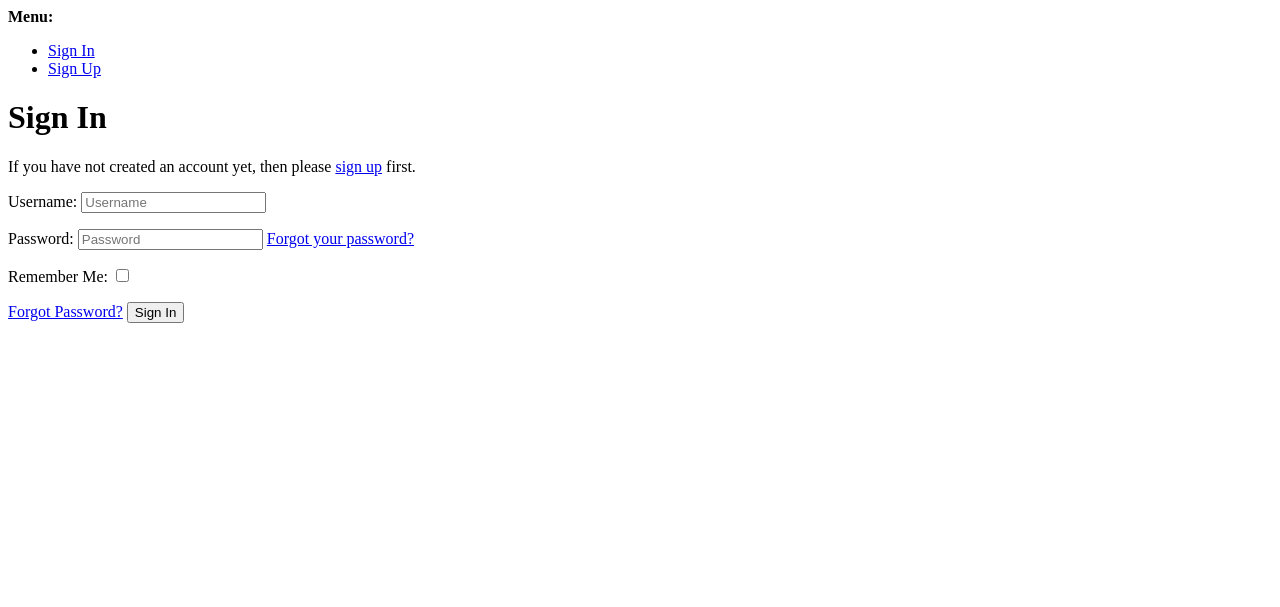
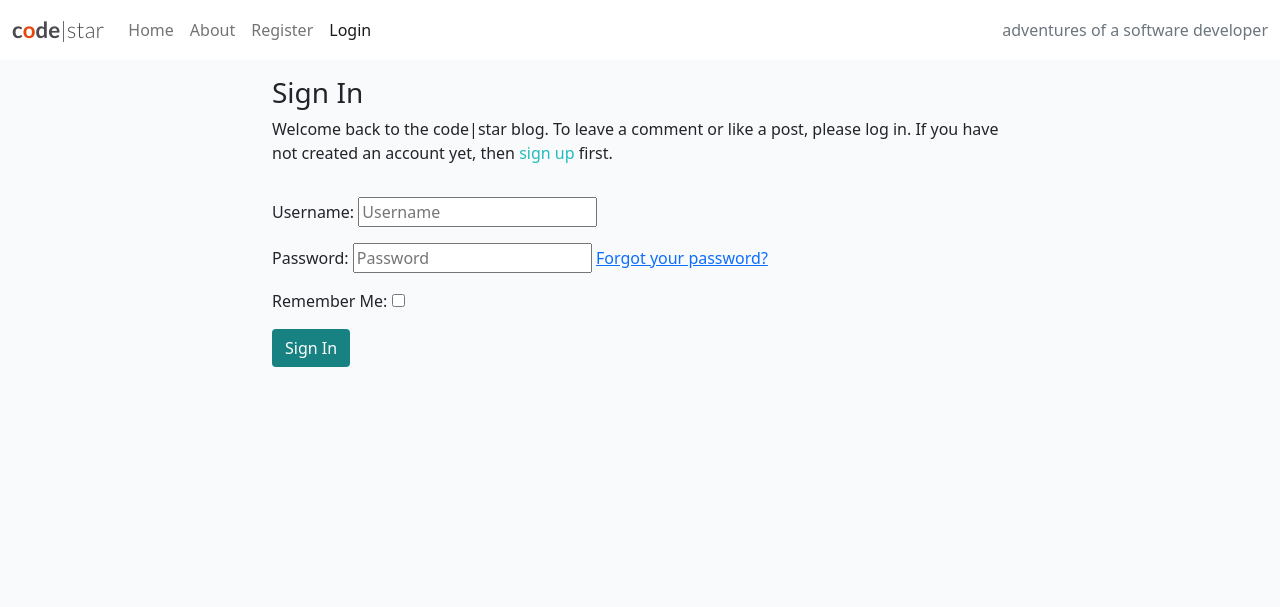
Before and after one commit to Ladynads/codestar_blog, a Django app: page /accounts/login/ in a window 1280 px wide. Shown: the top 607 px of the page. Run offline with Django 4.2, Linux system fonts and the light colour scheme; some libraries are stand-ins or nearby versions.

Commit message:
Update login and logout templates for improved layout and user experience; disable debug mode in settings for production readiness

```diff
--- a/codestar/settings.py
+++ b/codestar/settings.py
@@ -28,7 +28,7 @@ TEMPLATES_DIR = os.path.join(BASE_DIR, 'templates')
 SECRET_KEY = os.environ.get("SECRET_KEY")
 
 # SECURITY WARNING: don't run with debug turned on in production!
-DEBUG = True
+DEBUG = False
 
 ALLOWED_HOSTS = [
     "8000-ajgreaves-blog-lesson-pl-lfv6kgfdws.us2.codeanyapp.com",
--- a/templates/account/login.html
+++ b/templates/account/login.html
@@ -1,46 +1,34 @@
-{% extends "account/base.html" %}
+{% extends "base.html" %}
 
 {% load i18n %}
 {% load account socialaccount %}
 
-{% block head_title %}{% trans "Sign In" %}{% endblock head_title %}
+{% block head_title %}{% trans "Sign In" %}{% endblock %}
 
 {% block content %}
 
-<h1>{% trans "Sign In" %}</h1>
+<div class="container">
+    <div class="row">
+        <div class="col-md-8 mt-3 offset-md-2">
+            <h3>{% trans "Sign In" %}</h3>
 
-{% get_providers as socialaccount_providers %}
-
-{% if socialaccount_providers %}
-<p>{% blocktrans with site.name as site_name %}Please sign in with one
-of your existing third party accounts. Or, <a href="{{ signup_url }}">sign up</a>
-for a {{ site_name }} account and sign in below:{% endblocktrans %}</p>
-
-<div class="socialaccount_ballot">
-
-  <ul class="socialaccount_providers">
-    {% include "socialaccount/snippets/provider_list.html" with process="login" %}
-  </ul>
-
-  <div class="login-or">{% trans 'or' %}</div>
-
+            <p>{% blocktrans %}Welcome back to the code|star blog. To leave a comment or like a post, please log in. If
+                you
+                have not created an account yet, then <a class="link" href="{{ signup_url }}">sign up</a>
+                first.{% endblocktrans %}</p>
         </div>
-
-{% include "socialaccount/snippets/login_extra.html" %}
-
-{% else %}
-<p>{% blocktrans %}If you have not created an account yet, then please
-<a href="{{ signup_url }}">sign up</a> first.{% endblocktrans %}</p>
-{% endif %}
-
+    </div>
+    <div class="row">
+        <div class="col-md-8 mt-3 offset-md-2">
             <form class="login" method="POST" action="{% url 'account_login' %}">
                 {% csrf_token %}
                 {{ form.as_p }}
                 {% if redirect_field_value %}
                 <input type="hidden" name="{{ redirect_field_name }}" value="{{ redirect_field_value }}" />
                 {% endif %}
-  <a class="button secondaryAction" href="{% url 'account_reset_password' %}">{% trans "Forgot Password?" %}</a>
-  <button class="primaryAction" type="submit">{% trans "Sign In" %}</button>
+                <button class="btn btn-signup right" type="submit">{% trans "Sign In" %}</button>
             </form>
-
-{% endblock content %}
+        </div>
+    </div>
+</div>
+{% endblock %}
```
Also changed, not shown: templates/account/logout.html (+16 -8 lines). Lines whose indentation alone changed are shown as unchanged.
